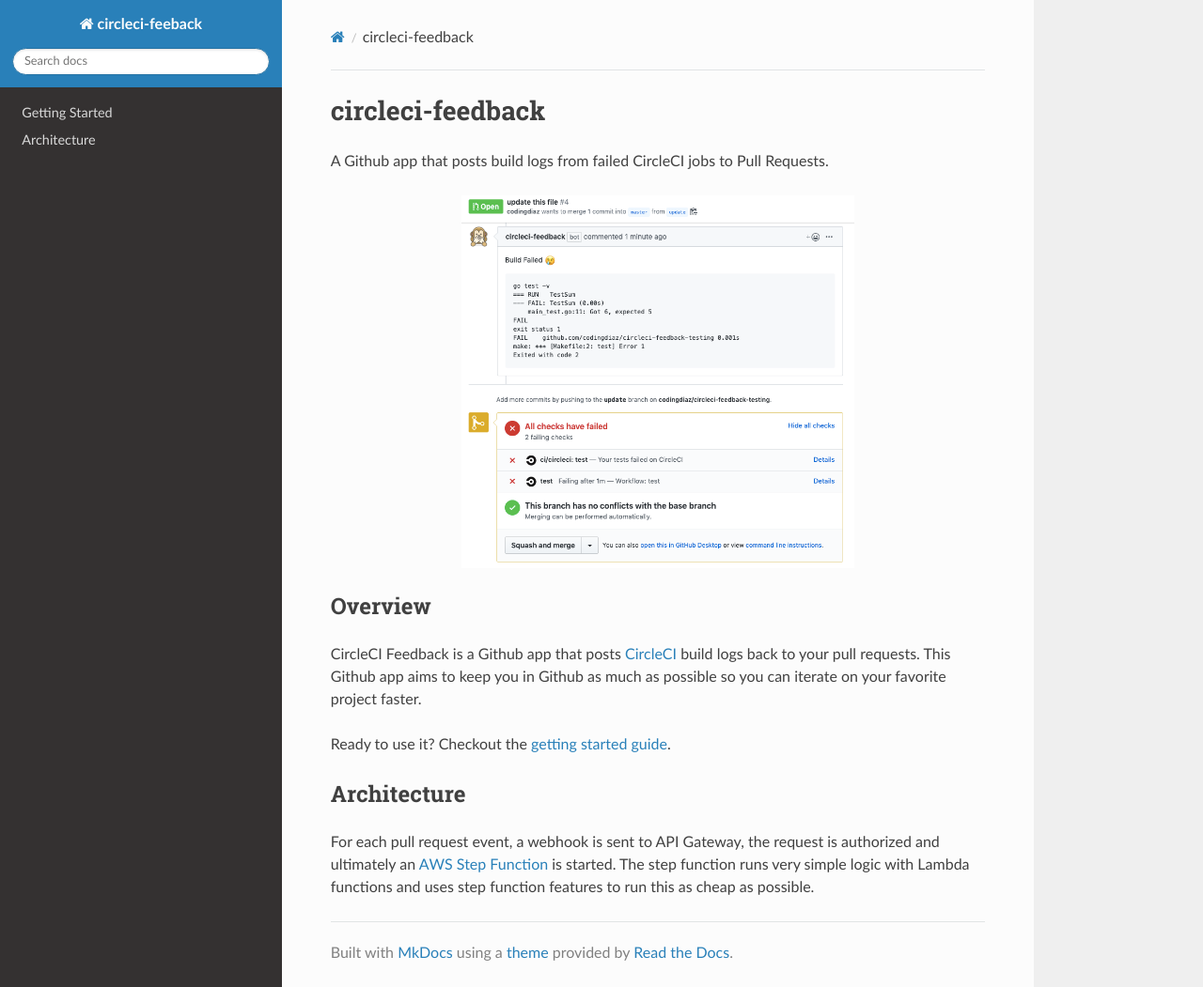
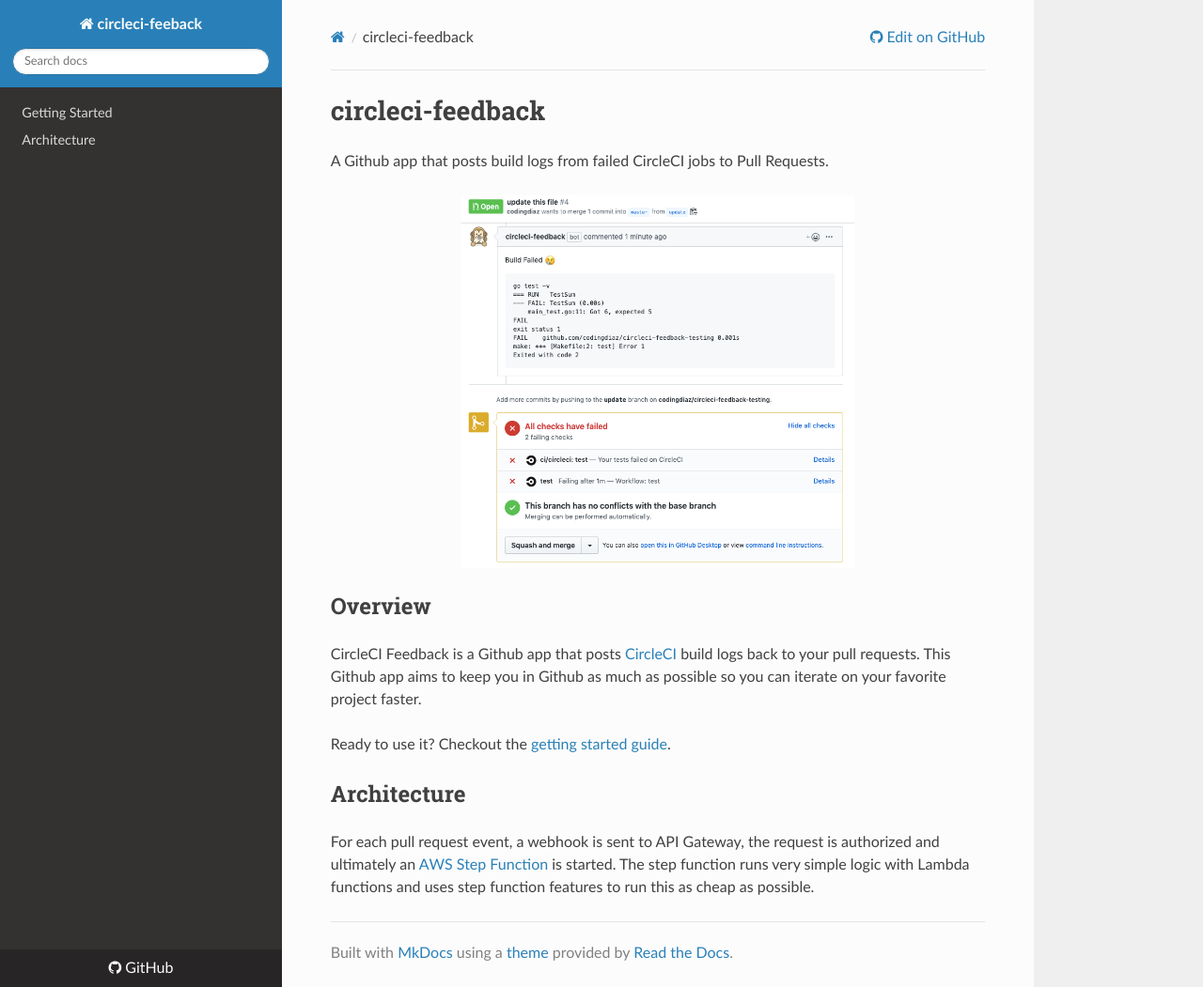
Before and after one commit to codingdiaz/circleci-feedback, an MkDocs documentation site: the page built from docs/docs/index.md, in a window 1280 px wide and 1051 px high. Shown: the whole window at 94% size. Built offline with MkDocs 1.6.1, drawn with Linux system fonts in a browser that asks for light colours; nearby versions of some CDN libraries.

Commit message:
Docs/diagrams (#5)
* add images

* add github link

```diff
--- a/docs/mkdocs.yml
+++ b/docs/mkdocs.yml
@@ -1,5 +1,8 @@
 site_name: circleci-feeback
 docs_dir: docs
+repo_name: GitHub
+repo_url: https://github.com/codingdiaz/circleci-feedback
+edit_uri: edit/master/docs/docs
 theme:
   name: 'readthedocs'
 nav:
```
